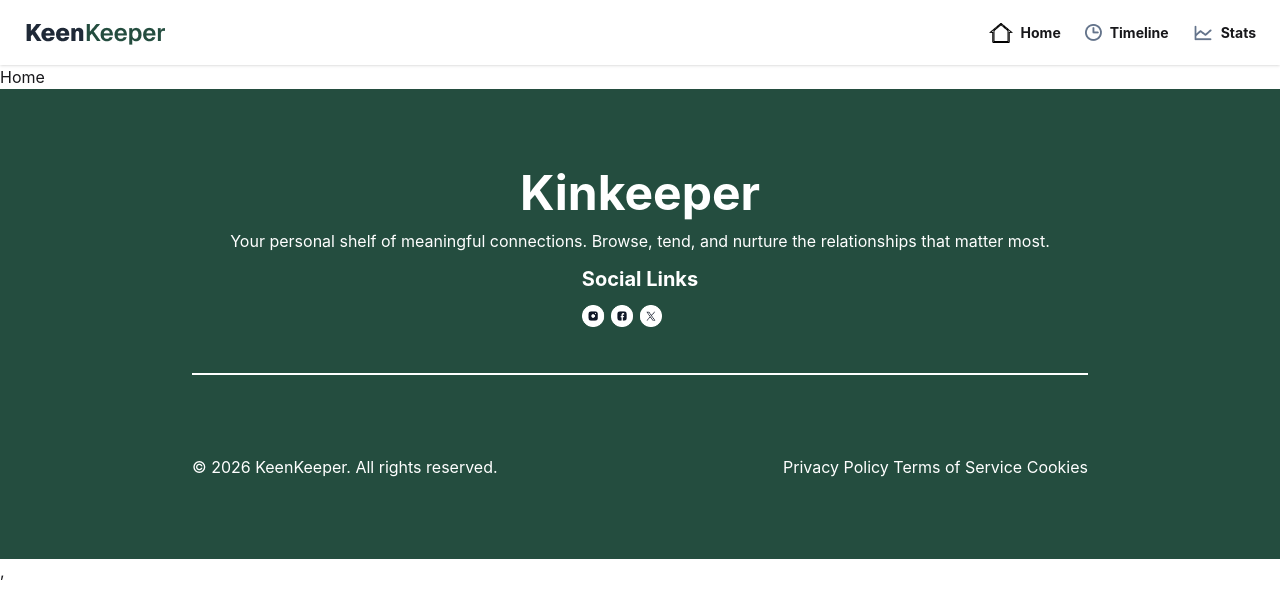
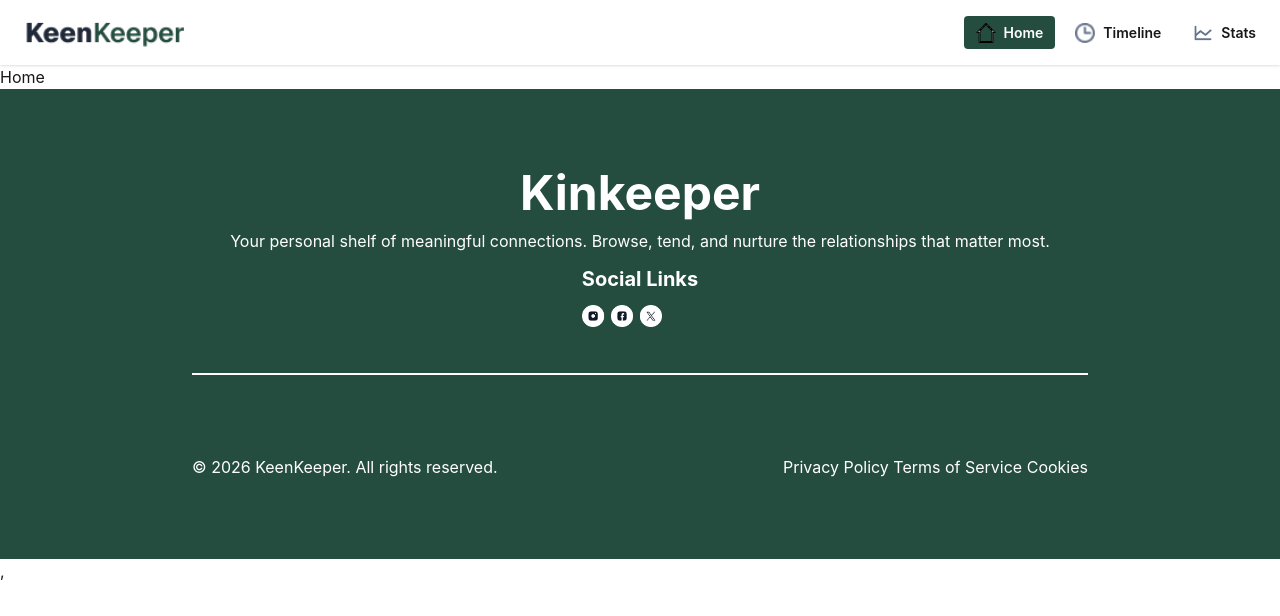
Before and after one commit to sajedameri/B-13-A-7, a React (Vite) app: page / in a window 1280 px wide. Shown: the top 616 px of the page. Built offline with nearby package versions, Linux system fonts and the light colour scheme.

Commit message:
bannar added

```diff
--- /dev/null
+++ b/src/components/home bannar/Bannar.jsx
@@ -0,0 +1,11 @@
+import React from 'react';
+
+const Bannar = () => {
+  return (
+    <div>
+
+    </div>
+  );
+};
+
+export default Bannar;
--- a/src/components/shared/navbar/Navbar.jsx
+++ b/src/components/shared/navbar/Navbar.jsx
@@ -1,24 +1,58 @@
-import React from 'react';
-import logo from "../../../assets/logo.png"
-import btlogo from "../../../assets/Vector.png"
-import timelogo from "../../../assets/time.png"
-import statlogo from "../../../assets/ChartLine.png"
+import React from "react";
+import logo from "../../../assets/logo.png";
+import btlogo from "../../../assets/Vector.png";
+import timelogo from "../../../assets/time.png";
+import statlogo from "../../../assets/ChartLine.png";
+import { Link, NavLink } from "react-router";
 
 const Navbar = () => {
+  const links = (
+    <>
+      <li>
+        <NavLink
+          to={"/"}
+          className={({ isActive }) =>
+            ` font-semibold mr-2 ${isActive ? "bg-[#244D3F] text-white " : ""}`
+          }
+        >
+          <img src={btlogo} alt="" className="w-5 h-5" />
+          Home
+        </NavLink>
+      </li>
+
+      <li>
+        <NavLink to={"/timeline"} className={({ isActive }) =>
+            `font-semibold mr-2 ${isActive ? "bg-[#244D3F] text-white " : ""}`
+          }>
+          <img src={timelogo} alt="" className="w-5 h-5" />
+          Timeline
+        </NavLink>
+      </li>
+
+      <li>
+        <NavLink to={"/stats"}  className={({ isActive }) =>
+          ` font-semibold ${  isActive ? "bg-[#244D3F] text-white " : ""
+          }`
+      }>
+          <img src={statlogo} alt="" className="w-5 h-5" />
+          Stats
+        </NavLink>
+      </li>
+    </>
+  );
+
   return (
-   <div className="navbar bg-base-100 shadow-sm">
-  <div className="flex-1">
-    <a className="btn btn-ghost text-xl"><img src={logo} alt="" /></a>
-  </div>
-  <div className="flex-none">
-    <ul className="menu menu-horizontal px-1 font-bold">
-      <li><a> <img src={btlogo} alt="" />Home</a></li>
-       <li><a> <img src={timelogo} alt="" />Timeline</a></li>
-        <li><a> <img src={statlogo} alt="" />Stats</a></li>
+    <div className="navbar bg-base-100 shadow-sm">
+      <div className="flex-1">
+        <a className="btn btn-ghost text-xl">
+          <img src={logo} alt="logo" className="w-40" />
+        </a>
+      </div>
 
-    </ul>
-  </div>
-</div>
+      <div className="flex-none">
+        <ul className="menu menu-horizontal px-1 font-bold">{links}</ul>
+      </div>
+    </div>
   );
 };
 
```
